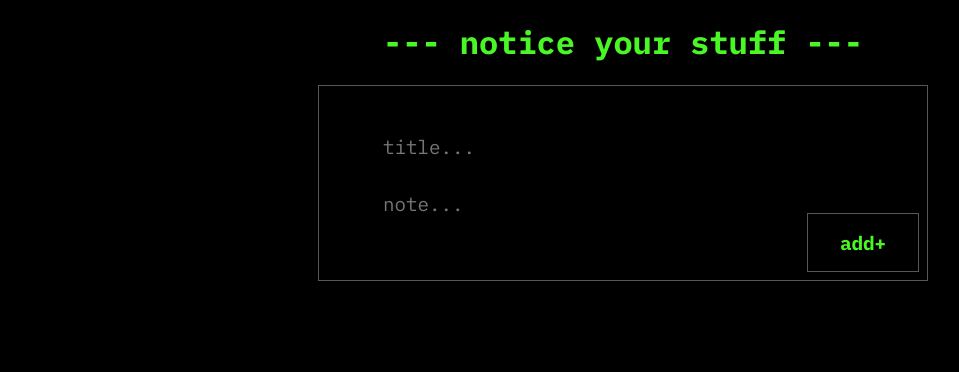
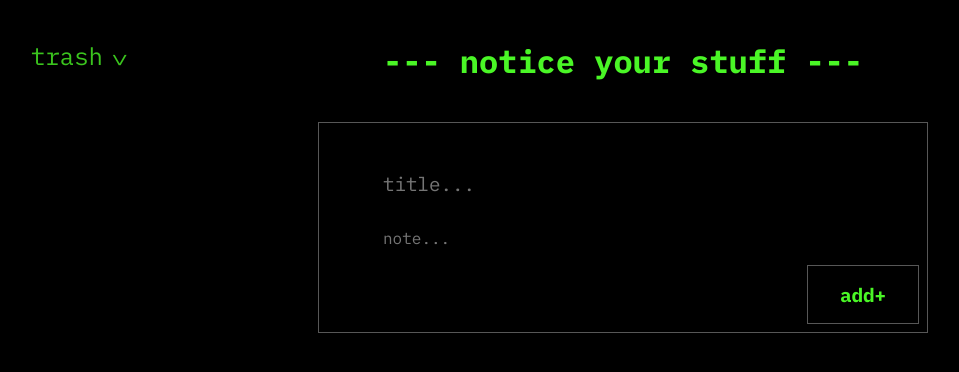
Before and after one commit to alex-br4hm/notiz_app, a plain HTML site: page index.html in a window 1280 px wide. Shown: the whole page, without its empty margins (17-976 px from the left). Drawn offline with Linux system fonts and the light colour scheme.

Commit message:
build: structure

```diff
--- a/index.html
+++ b/index.html
@@ -7,23 +7,46 @@
     <link rel="stylesheet" href="style.css" />
   </head>
   <body>
-    <h1>--- notice your stuff ---</h1>
-    <div class="notes-input-container">
-      <input type="text" id="noteHeadline" placeholder="title..." autocomplete="off"/>
-      <input type="text" id="noteText" placeholder="note..." autocomplete="off" ></input>
-      <button class="notes-input-btn" onclick="addNotice()">add+</button>
+    <div class="trash-overlay d-none" id="trashOverlay">
+      <!-- <div class="trash-card">
+        <h2>Schlafen</h2>
+        <div>
+          Lorem, ipsum dolor sit amet consectetur adipisicing elit. Ipsum rem maxime sed, recusandae eius aperiam
+          molestias nisi quae iure pariatur!
+        </div>
+        <div id="restoreBtn">restore</div>
+      </div> -->
     </div>
 
+    <div class="main-content-container">
+      <div class="header-container">
+        <div class="trashOpener trash-function-word" id="trashToggleBtn" onclick="toggleTrashOverlay()">
+          trash
+          <div class="trash-arrow" id="trashArrow"><</div>
+        </div>
+        <div class="trashPurger trash-function-word d-none" id="emptyTrashBtn" onclick="emptyTrash()">empty trash</div>
+        <h1>--- notice your stuff ---</h1>
+      </div>
 
-    <div class="notes-card-container" id="notesCardContainer">
+      <div class="notes-input-container">
+        <input type="text" id="noteHeadline" placeholder="title..." autocomplete="off" />
+        <textarea spellcheck="false" type="text" id="noteText" placeholder="note..." autocomplete="off"></textarea>
+        <button class="notes-input-btn" onclick="renderedNoticesBack()">add+</button>
+      </div>
 
-      <!-- <div class="notes-card-content">
-        <div class="note-headline-card" id="noteHeadlineCard">Schlafen</div>
-        <div class="note-text-card" id="noteTextCard">Lorem ipsum dolor sit amet, consectetur adipisicing elit. Minus facilis error pariatur officia illum expedita necessitatibus recusandae veritatis dolorem laudantium? Lorem ipsum dolor sit amet, consectetur adipisicing elit. Minus facilis error pariatur officia illum expedita necessitatibus recusandae veritatis dolorem laudantium? Lorem ipsum dolor sit amet, consectetur adipisicing elit. Minus facilis error pariatur officia illum expedita necessitatibus recusandae veritatis dolorem laudantium?
-          <div class="cards-delete-btn">delete</div>
-          <div class="cards-edit-btn">edit</div>
+      <div class="notes-card-container" id="notesCardContainer">
+        <!-- <div class="notes-card-content">
+          <div class="note-headline-card" id="noteHeadlineCard">Schlafen</div>
+          <div class="note-text-card" id="noteTextCard">
+            Lorem ipsum dolor sit amet, consectetur adipisicing elit. Minus facilis error pariatur officia illum
+            expedita necessitatibus recusandae veritatis dolorem laudantium? Lorem ipsum dolor sit amet, consectetur
+            adipisicing elit. Minus facilis error pariatur officia illum expedita necessitatibus recusandae veritatis
+            dolorem laudantium? Lorem ipsum dolor sit amet, consectetur adipisicing elit. Minus facilis error pariatur
+            officia illum expedita necessitatibus recusandae veritatis dolorem laudantium?
+            <div class="cards-delete-btn">delete</div>
+            <div class="cards-edit-btn">edit</div>
+          </div>
         </div>
-      </div>
 
       <div class="notes-card-content">
         <div class="note-headline-card">Schlafen</div>
@@ -55,9 +78,8 @@
         <div class="note-headline-card">Schlafen</div>
         <div class="note-text-card">Lorem ipsum dolor sit amet, consectetur adipisicing elit. Minus facilis error pariatur officia illum expedita necessitatibus recusandae veritatis dolorem laudantium?<div class="cards-delete-btn">delete</div></div>
       </div> -->
-
+      </div>
     </div>
-
     <script src="main.js"></script>
   </body>
 </html>
```
